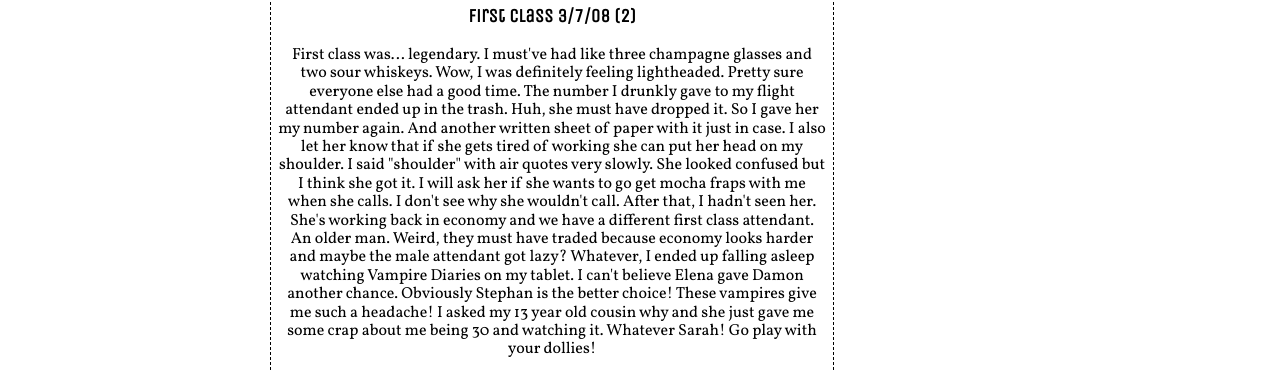
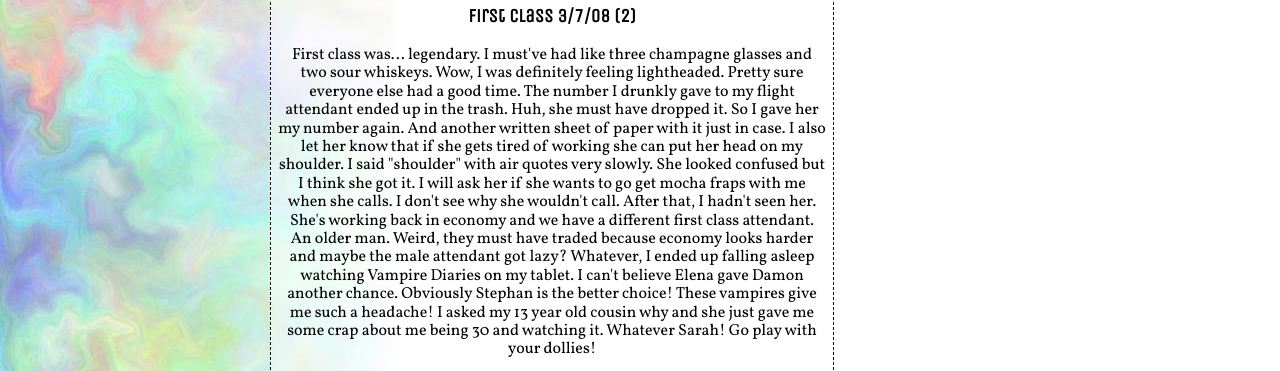
Before and after one commit to tessagonzales/project2, a plain HTML site: page index.html in a window 1280 px wide. Shown: the part 1157-1528 px from the top of the page. Drawn offline with nearby package versions, Linux system fonts and the light colour scheme.

Commit message:
Changed img URL

```diff
--- a/style.css
+++ b/style.css
@@ -1,5 +1,5 @@
 body{
-  background-image: url("images/background.jpg");
+  background-image: url("https://github.com/tessagonzales/project2/blob/master/background.jpg?raw=true");
   background-repeat: repeat-y;
 }
 
```
